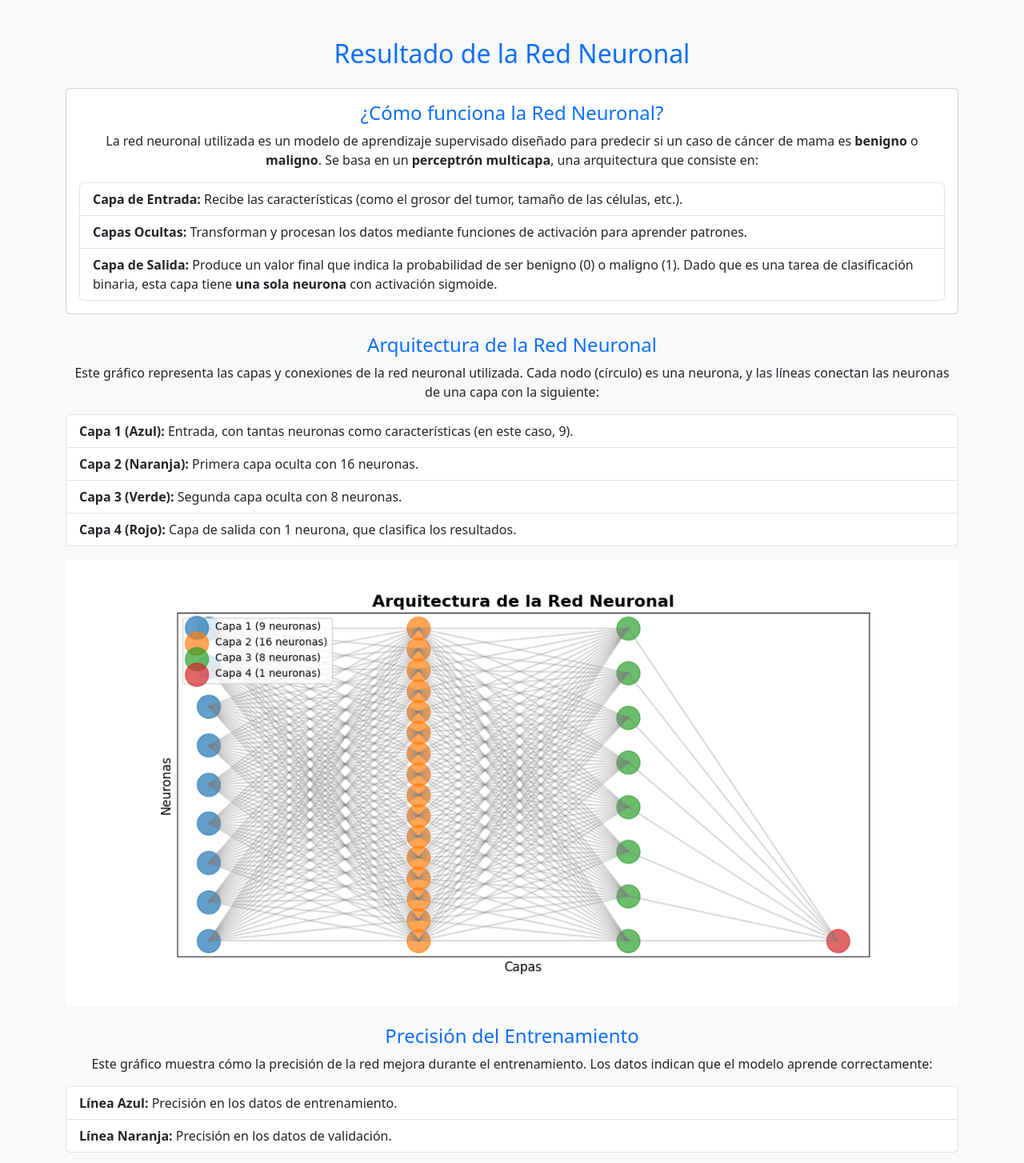
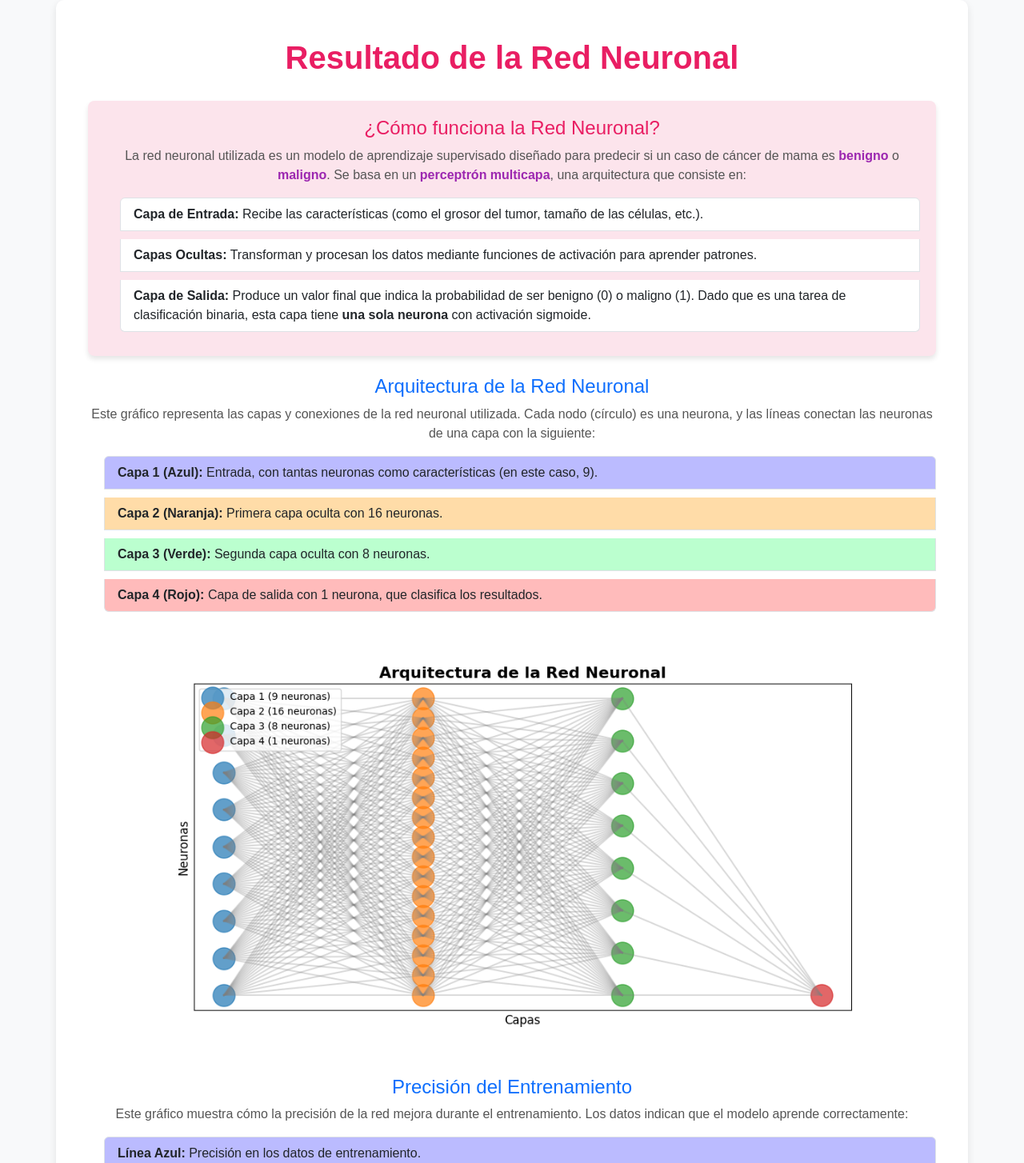
Before and after one commit to inaDAGod/Prediccion-Cancer-Mama, a Flask app: template templates/result_neural.html in a window 1280 px wide. Shown: the top 1454 px of the page at 80% size. Run offline with Flask 3, Linux system fonts and the light colour scheme; the template is opened without the code that fills it, so the values that code supplies are empty.

Commit message:
add style

```diff
--- a/templates/result.html
+++ b/templates/result.html
@@ -3,10 +3,12 @@
 <head>
     <title>Resultado del Modelo J48</title>
     <link href="https://cdn.jsdelivr.net/npm/bootstrap@5.3.0-alpha3/dist/css/bootstrap.min.css" rel="stylesheet">
+    <link rel="stylesheet" href="styles/results.css">
+
 </head>
 <body class="bg-light text-center">
     <div class="container py-5">
-        <h2 class="text-primary">Resultado del Modelo J48</h2>
+        <h2 class="titulo">Resultado del Modelo J48</h2>
 
         <!-- Mostrar el resultado -->
         <p class="lead">Predicción: <strong>{{ result }}</strong></p>
@@ -23,7 +25,7 @@
         <!-- Explicación del modelo -->
         <div class="card mt-4">
             <div class="card-body">
-                <h4 class="card-title text-primary">¿Qué es el modelo J48?</h4>
+                <h4 class="card-title">¿Qué es el modelo J48?</h4>
                 <p class="card-text">
                     J48 es un algoritmo de clasificación basado en árboles de decisión. El modelo analiza los datos proporcionados y divide la información en nodos basados en condiciones.
                     Cada nodo representa una decisión, y las hojas finales indican la categoría predicha. En este caso:
--- a/templates/result_cluster.html
+++ b/templates/result_cluster.html
@@ -3,10 +3,11 @@
 <head>
     <title>Resultado del Clustering</title>
     <link href="https://cdn.jsdelivr.net/npm/bootstrap@5.3.0-alpha3/dist/css/bootstrap.min.css" rel="stylesheet">
+    <link rel="stylesheet" href="styles/results.css">
 </head>
 <body class="bg-light text-center">
     <div class="container py-5">
-        <h2 class="text-primary">Resultado del Clustering</h2>
+        <h2 class="titulo">Resultado del Clustering</h2>
 
         <!-- Resultado del Clustering -->
         <p class="lead">{{ result }}</p>
@@ -14,7 +15,7 @@
         <!-- Interpretación del Gráfico -->
         <div class="card mt-4">
             <div class="card-body">
-                <h4 class="card-title text-primary">Interpretación del Gráfico de Clustering</h4>
+                <h4 class="card-title">Interpretación del Gráfico de Clustering</h4>
                 <p class="card-text">
                     Este gráfico representa los datos agrupados en dos clusters usando el algoritmo <strong>K-Means</strong>.
                     El PCA (Análisis de Componentes Principales) convierte las características originales del dataset
--- a/templates/result_neural.html
+++ b/templates/result_neural.html
@@ -3,10 +3,12 @@
 <head>
     <title>Resultado de la Red Neuronal</title>
     <link href="https://cdn.jsdelivr.net/npm/bootstrap@5.3.0-alpha3/dist/css/bootstrap.min.css" rel="stylesheet">
+    <link rel="stylesheet" href="styles/results.css">
+
 </head>
 <body class="bg-light text-center">
     <div class="container py-5">
-        <h2 class="text-primary">Resultado de la Red Neuronal</h2>
+        <h2 class="titulo">Resultado de la Red Neuronal</h2>
 
         <!-- Mostrar precisión -->
         <p class="lead">{{ result }}</p>
@@ -14,7 +16,7 @@
         <!-- Explicación del Modelo -->
         <div class="card mt-4">
             <div class="card-body">
-                <h4 class="card-title text-primary">¿Cómo funciona la Red Neuronal?</h4>
+                <h4 class="card-title">¿Cómo funciona la Red Neuronal?</h4>
                 <p class="card-text">
                     La red neuronal utilizada es un modelo de aprendizaje supervisado diseñado para predecir si un caso de cáncer de mama es
                     <strong>benigno</strong> o <strong>maligno</strong>. Se basa en un <strong>perceptrón multicapa</strong>, una arquitectura que consiste en:
@@ -40,10 +42,10 @@
             Este gráfico representa las capas y conexiones de la red neuronal utilizada. Cada nodo (círculo) es una neurona, y las líneas conectan las neuronas de una capa con la siguiente:
         </p>
         <ul class="list-group text-start">
-            <li class="list-group-item"><strong>Capa 1 (Azul):</strong> Entrada, con tantas neuronas como características (en este caso, 9).</li>
-            <li class="list-group-item"><strong>Capa 2 (Naranja):</strong> Primera capa oculta con 16 neuronas.</li>
-            <li class="list-group-item"><strong>Capa 3 (Verde):</strong> Segunda capa oculta con 8 neuronas.</li>
-            <li class="list-group-item"><strong>Capa 4 (Rojo):</strong> Capa de salida con 1 neurona, que clasifica los resultados.</li>
+            <li class="list-group-item" style="background-color: rgb(187, 187, 255);"><strong>Capa 1 (Azul):</strong> Entrada, con tantas neuronas como características (en este caso, 9).</li>
+            <li class="list-group-item" style="background-color: rgb(255, 220, 168);"><strong>Capa 2 (Naranja):</strong> Primera capa oculta con 16 neuronas.</li>
+            <li class="list-group-item" style="background-color: rgb(187, 255, 207);"><strong>Capa 3 (Verde):</strong> Segunda capa oculta con 8 neuronas.</li>
+            <li class="list-group-item" style="background-color: rgb(255, 187, 187);"><strong>Capa 4 (Rojo):</strong> Capa de salida con 1 neurona, que clasifica los resultados.</li>
         </ul>
         <img src="{{ url_for('static', filename='uploads/neural_layers.png') }}" alt="Arquitectura de la Red Neuronal" class="img-fluid mt-3">
 
@@ -53,8 +55,8 @@
             Este gráfico muestra cómo la precisión de la red mejora durante el entrenamiento. Los datos indican que el modelo aprende correctamente:
         </p>
         <ul class="list-group text-start">
-            <li class="list-group-item"><strong>Línea Azul:</strong> Precisión en los datos de entrenamiento.</li>
-            <li class="list-group-item"><strong>Línea Naranja:</strong> Precisión en los datos de validación.</li>
+            <li class="list-group-item" style="background-color: rgb(187, 187, 255);"><strong>Línea Azul:</strong> Precisión en los datos de entrenamiento.</li>
+            <li class="list-group-item" style="background-color: rgb(255, 223, 187);"><strong>Línea Naranja:</strong> Precisión en los datos de validación.</li>
         </ul>
         <img src="{{ url_for('static', filename=graph_path) }}" alt="Gráfico de Entrenamiento" class="img-fluid mt-3">
 
--- /dev/null
+++ b/templates/styles/results.css
@@ -0,0 +1,154 @@
+/* Estilo general para el body */
+body {
+    background-color: #f7f7f7; /* Fondo claro para un aspecto limpio */
+    font-family: 'Arial', sans-serif; /* Fuente clara y moderna */
+    color: #333; /* Color de texto general */
+}
+
+/* Estilo para el contenedor principal */
+.container {
+    background-color: #fff; /* Fondo blanco para el contenedor */
+    padding: 40px; /* Espaciado interno */
+    border-radius: 10px; /* Bordes redondeados */
+    box-shadow: 0 4px 10px rgba(0, 0, 0, 0.1); /* Sombra suave */
+}
+
+/* Título principal */
+h2.text-primary {
+    color: #e91e63; /* Rosa vibrante para el título */
+    font-weight: bold;
+    font-size: 2.5rem;
+    margin-bottom: 20px;
+}
+.mt-4 {
+    color: #e91e63;
+}
+.titulo{
+    color: #e91e63; /* Rosa vibrante para el título */
+    font-weight: bold;
+    font-size: 2.5rem;
+    margin-bottom: 20px;
+}
+
+/* Descripción debajo del título */
+p.lead {
+    font-size: 1.1rem;
+    color: #666; /* Gris suave para el texto de descripción */
+    margin-bottom: 30px;
+}
+
+/* Estilo para las tarjetas */
+.card {
+    border: none;
+    background-color: #fce4ec; /* Rosa suave para las tarjetas */
+    border-radius: 8px;
+    box-shadow: 0 4px 6px rgba(0, 0, 0, 0.1); /* Sombra suave */
+}
+
+.card-body {
+    padding: 20px;
+}
+
+.card-title {
+    color: #e91e63; /* Rosa fuerte para los títulos de las tarjetas */
+    font-size: 1.5rem;
+}
+
+.card-text {
+    font-size: 1rem;
+    color: #555; /* Gris oscuro para el texto dentro de las tarjetas */
+}
+
+.card-text strong {
+    color: #9c27b0; /* Rosa morado para los elementos clave */
+}
+
+/* Estilo para las listas dentro de la tarjeta */
+ul.text-start {
+    font-size: 1rem;
+    margin-left: 20px;
+    color: #555; /* Gris oscuro para las listas */
+}
+
+ul.text-start li {
+    margin-bottom: 10px;
+}
+
+/* Estilo para las imágenes */
+.img-fluid {
+    max-width: 100%;
+    height: auto;
+    border-radius: 8px; /* Bordes redondeados para la imagen */
+    margin-top: 20px;
+}
+
+/* Estilo para los botones */
+.btn {
+    font-size: 1.1rem;
+    font-weight: bold;
+    padding: 12px 20px;
+    border-radius: 50px; /* Bordes redondeados */
+    transition: background-color 0.3s, transform 0.3s; /* Transición suave para hover */
+}
+
+/* Botón de descarga */
+.btn-success {
+    background-color: #e91e63; /* Rosa para el botón de descarga */
+    border-color: #e91e63;
+}
+
+.btn-success:hover {
+    background-color: #d81b60; /* Rosa más oscuro en hover */
+    transform: translateY(-2px); /* Efecto sutil de elevación */
+}
+
+/* Botón de descarga de capas */
+.btn-info {
+    background-color: #f48fb1; /* Rosa claro para el botón de descarga de capas */
+    border-color: #f48fb1;
+}
+
+.btn-info:hover {
+    background-color: #f06292; /* Rosa más oscuro en hover */
+    transform: translateY(-2px); /* Efecto sutil de elevación */
+}
+
+/* Botón de volver a opciones */
+.btn-primary {
+    background-color: #9c27b0; /* Rosa morado para el botón de volver */
+    border-color: #9c27b0;
+}
+
+.btn-primary:hover {
+    background-color: #7b1fa2; /* Rosa más oscuro en hover */
+    transform: translateY(-2px); /* Efecto sutil de elevación */
+}
+
+/* Espaciado entre los elementos */
+.mt-4 {
+    margin-top: 2rem;
+}
+
+.mt-3 {
+    margin-top: 1.5rem;
+}
+
+/* Ajuste de la apariencia en dispositivos móviles */
+@media (max-width: 768px) {
+    .container {
+        padding: 20px; /* Menos relleno en pantallas pequeñas */
+    }
+
+    h2.text-primary {
+        font-size: 2rem; /* Reducir tamaño del título en pantallas pequeñas */
+    }
+
+    .btn {
+        font-size: 1rem; /* Reducir tamaño de los botones en pantallas pequeñas */
+        padding: 10px 18px; /* Ajustar tamaño de los botones */
+    }
+
+    .card-body {
+        padding: 15px; /* Ajustar el padding en pantallas pequeñas */
+    }
+}
```
Also changed, not shown: templates/login.html (+11 -4 lines), templates/model_options.html (+14 -5 lines), templates/styles/login.css (added, +57 -0 lines), templates/styles/modelos.css (added, +69 -0 lines), templates/styles/upload.css (added, +66 -0 lines), templates/upload.html (+15 -5 lines).
